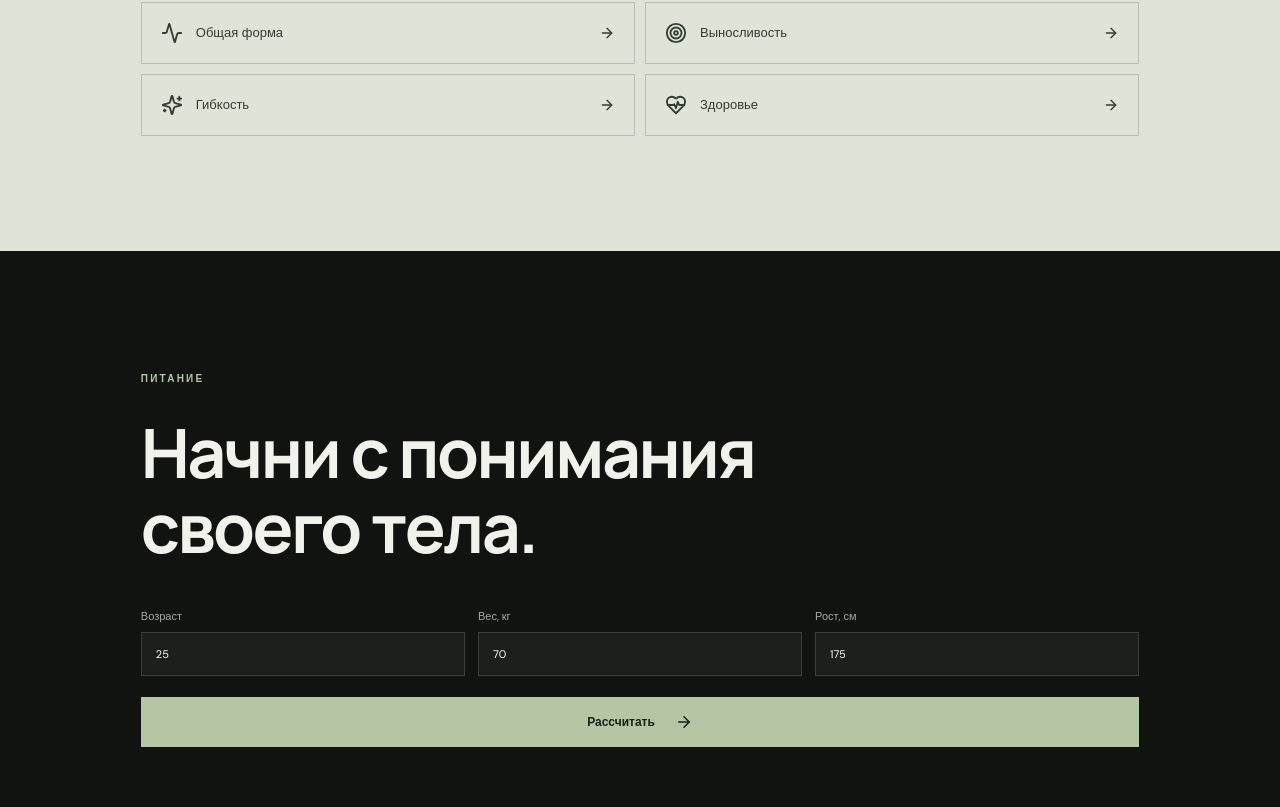
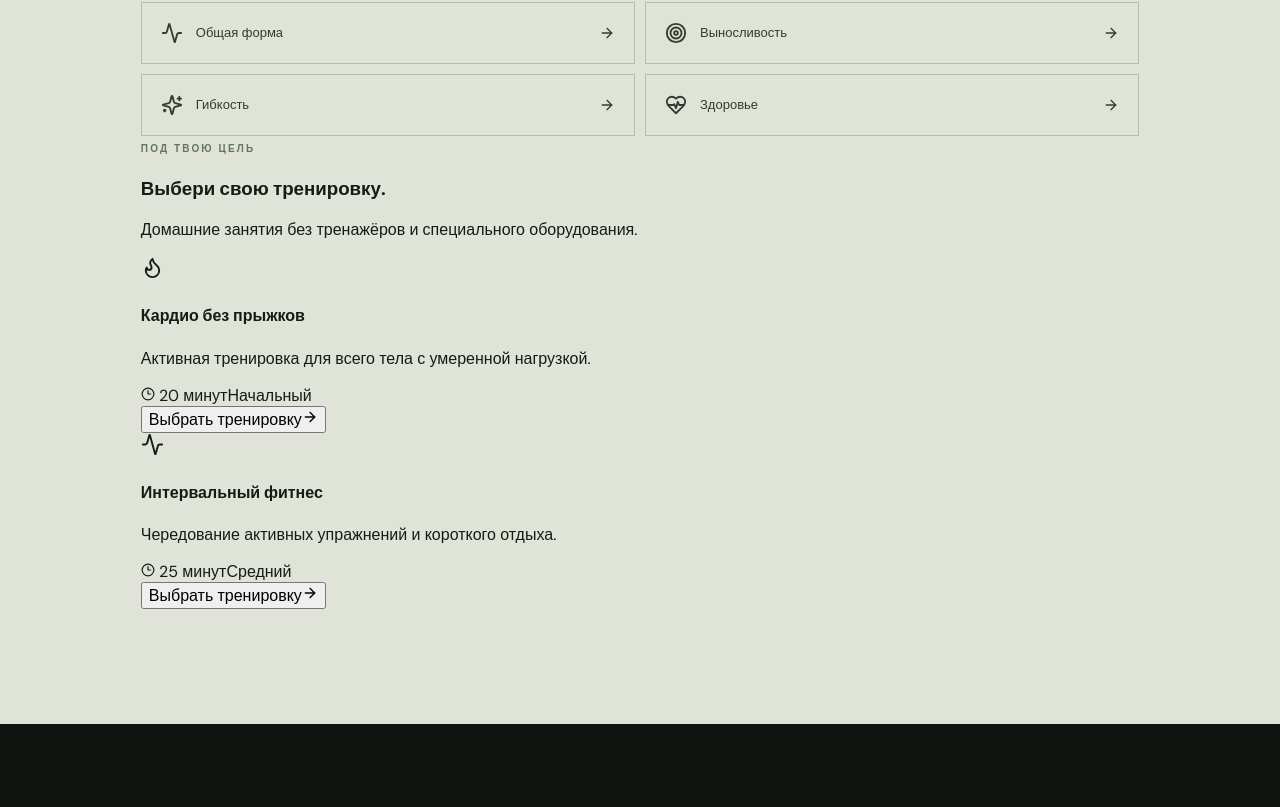
Before and after one commit to ahumebbelkov-tech/vigor-fitness, a React (Vite) app: page / in a window 1280 px wide. Shown: the part 1793-2600 px from the top of the page. Built offline with nearby package versions, Linux system fonts and the light colour scheme.

Commit message:
Add language support and workout details

```diff
--- a/src/App.tsx
+++ b/src/App.tsx
@@ -3,8 +3,10 @@ import { useState } from 'react';
 import {
   Activity, ArrowRight, Dumbbell, Flame,
   HeartPulse, Menu, Sparkles, Target,
-  Globe, ChevronDown, Check
+  Globe, ChevronDown, Check, Clock3
 } from 'lucide-react';
+
+type Language = 'RU' | 'UK' | 'EN';
 
 const translations = {
   RU: {
@@ -25,6 +27,14 @@ const translations = {
     goals: 'ТВОЯ ЦЕЛЬ',
     goalTitle: 'Твоё тело. Твои правила.',
     goalNames: ['Снижение веса', 'Набор мышц', 'Общая форма', 'Выносливость', 'Гибкость', 'Здоровье'],
+    workoutLabel: 'ПОД ТВОЮ ЦЕЛЬ',
+    workoutTitle: 'Выбери свою тренировку.',
+    workoutDescription: 'Домашние занятия без тренажёров и специального оборудования.',
+    duration: 'минут',
+    levels: ['Начальный', 'Средний', 'Продвинутый'],
+    choose: 'Выбрать тренировку',
+    chosen: 'Тренировка выбрана',
+    selectedMessage: 'Отличный выбор! Эта тренировка добавлена в твой текущий выбор.',
     nutrition: 'ПИТАНИЕ',
     nutritionTitle: 'Начни с понимания своего тела.',
     age: 'Возраст',
@@ -54,6 +64,14 @@ const translations = {
     goals: 'ТВОЯ МЕТА',
     goalTitle: 'Твоє тіло. Твої правила.',
     goalNames: ['Схуднення', 'Набір м’язів', 'Загальна форма', 'Витривалість', 'Гнучкість', 'Здоров’я'],
+    workoutLabel: 'ДЛЯ ТВОЄЇ МЕТИ',
+    workoutTitle: 'Обери своє тренування.',
+    workoutDescription: 'Домашні заняття без тренажерів і спеціального обладнання.',
+    duration: 'хвилин',
+    levels: ['Початковий', 'Середній', 'Просунутий'],
+    choose: 'Обрати тренування',
+    chosen: 'Тренування обрано',
+    selectedMessage: 'Чудовий вибір! Це тренування додано до твого поточного вибору.',
     nutrition: 'ХАРЧУВАННЯ',
     nutritionTitle: 'Почни з розуміння свого тіла.',
     age: 'Вік',
@@ -83,6 +101,14 @@ const translations = {
     goals: 'YOUR GOAL',
     goalTitle: 'Your body. Your rules.',
     goalNames: ['Weight loss', 'Build muscle', 'Get fit', 'Endurance', 'Flexibility', 'Wellness'],
+    workoutLabel: 'BUILT FOR YOUR GOAL',
+    workoutTitle: 'Choose your workout.',
+    workoutDescription: 'Home workouts without machines or special equipment.',
+    duration: 'minutes',
+    levels: ['Beginner', 'Intermediate', 'Advanced'],
+    choose: 'Choose workout',
+    chosen: 'Workout selected',
+    selectedMessage: 'Great choice! This workout has been added to your current selection.',
     nutrition: 'NUTRITION',
     nutritionTitle: 'Understand your body.',
     age: 'Age',
@@ -98,9 +124,157 @@ const translations = {
 
 const icons = [Dumbbell, Flame, Activity, Target, Sparkles, HeartPulse];
 
+const workoutLibrary = [
+  {
+    goal: 0,
+    title: ['Кардио без прыжков', 'Кардіо без стрибків', 'Low-impact cardio'],
+    description: [
+      'Активная тренировка для всего тела с умеренной нагрузкой.',
+      'Активне тренування для всього тіла з помірним навантаженням.',
+      'An active full-body session with moderate impact.'
+    ],
+    minutes: 20,
+    level: 0,
+    icon: Flame
+  },
+  {
+    goal: 0,
+    title: ['Интервальный фитнес', 'Інтервальний фітнес', 'Interval fitness'],
+    description: [
+      'Чередование активных упражнений и короткого отдыха.',
+      'Чергування активних вправ і короткого відпочинку.',
+      'Alternate active exercises with short recovery periods.'
+    ],
+    minutes: 25,
+    level: 1,
+    icon: Activity
+  },
+  {
+    goal: 1,
+    title: ['Сила собственного веса', 'Сила власної ваги', 'Bodyweight strength'],
+    description: [
+      'Базовые силовые упражнения для основных групп мышц.',
+      'Базові силові вправи для основних груп м’язів.',
+      'Fundamental strength exercises for major muscle groups.'
+    ],
+    minutes: 30,
+    level: 1,
+    icon: Dumbbell
+  },
+  {
+    goal: 1,
+    title: ['Сильный корпус', 'Сильний корпус', 'Core strength'],
+    description: [
+      'Упражнения для мышц живота, спины и стабилизации.',
+      'Вправи для м’язів живота, спини та стабілізації.',
+      'Exercises for your abs, back and core stability.'
+    ],
+    minutes: 18,
+    level: 0,
+    icon: Target
+  },
+  {
+    goal: 2,
+    title: ['Тренировка всего тела', 'Тренування всього тіла', 'Full body workout'],
+    description: [
+      'Комплекс упражнений для поддержания общей физической формы.',
+      'Комплекс вправ для підтримки загальної фізичної форми.',
+      'A balanced routine to maintain overall fitness.'
+    ],
+    minutes: 25,
+    level: 0,
+    icon: Activity
+  },
+  {
+    goal: 2,
+    title: ['Домашний фитнес', 'Домашній фітнес', 'Home fitness'],
+    description: [
+      'Разнообразные упражнения для ежедневной активности.',
+      'Різноманітні вправи для щоденної активності.',
+      'A varied routine to keep you moving every day.'
+    ],
+    minutes: 20,
+    level: 0,
+    icon: HeartPulse
+  },
+  {
+    goal: 3,
+    title: ['Интервальная выносливость', 'Інтервальна витривалість', 'Endurance intervals'],
+    description: [
+      'Постепенно развивай выносливость с чередованием нагрузки.',
+      'Поступово розвивай витривалість із чергуванням навантаження.',
+      'Build endurance with alternating work and recovery.'
+    ],
+    minutes: 25,
+    level: 1,
+    icon: Flame
+  },
+  {
+    goal: 3,
+    title: ['Энергия и темп', 'Енергія та темп', 'Energy and pace'],
+    description: [
+      'Динамичный комплекс для развития общей выносливости.',
+      'Динамічний комплекс для розвитку загальної витривалості.',
+      'A dynamic routine for improving overall stamina.'
+    ],
+    minutes: 22,
+    level: 1,
+    icon: Activity
+  },
+  {
+    goal: 4,
+    title: ['Мягкая растяжка', 'М’яке розтягування', 'Gentle stretching'],
+    description: [
+      'Спокойная растяжка основных групп мышц.',
+      'Спокійне розтягування основних груп м’язів.',
+      'A gentle stretch for your major muscle groups.'
+    ],
+    minutes: 15,
+    level: 0,
+    icon: HeartPulse
+  },
+  {
+    goal: 4,
+    title: ['Мобильность тела', 'Мобільність тіла', 'Full-body mobility'],
+    description: [
+      'Упражнения для подвижности суставов и контроля движений.',
+      'Вправи для рухливості суглобів і контролю рухів.',
+      'Exercises for joint mobility and movement control.'
+    ],
+    minutes: 20,
+    level: 1,
+    icon: Sparkles
+  },
+  {
+    goal: 5,
+    title: ['Зарядка для здоровья', 'Руханка для здоров’я', 'Healthy morning routine'],
+    description: [
+      'Лёгкий комплекс для мягкого начала активного дня.',
+      'Легкий комплекс для м’якого початку активного дня.',
+      'A gentle routine to start an active day.'
+    ],
+    minutes: 12,
+    level: 0,
+    icon: HeartPulse
+  },
+  {
+    goal: 5,
+    title: ['Движение каждый день', 'Рух щодня', 'Daily movement'],
+    description: [
+      'Несложные упражнения для регулярной физической активности.',
+      'Нескладні вправи для регулярної фізичної активності.',
+      'Simple exercises for regular daily activity.'
+    ],
+    minutes: 15,
+    level: 0,
+    icon: Activity
+  }
+];
+
 export default function App() {
-  const [lang, setLang] = useState<'RU' | 'UK' | 'EN'>('RU');
+  const [lang, setLang] = useState<Language>('RU');
   const [goal, setGoal] = useState(0);
+  const [selectedWorkout, setSelectedWorkout] = useState<number | null>(null);
   const [age, setAge] = useState('25');
   const [weight, setWeight] = useState('70');
   const [height, setHeight] = useState('175');
@@ -109,6 +283,10 @@ export default function App() {
   const [languageOpen, setLanguageOpen] = useState(false);
 
   const t = translations[lang];
+  const languageIndex = lang === 'RU' ? 0 : lang === 'UK' ? 1 : 2;
+  const visibleWorkouts = workoutLibrary
+    .map((workout, index) => ({ ...workout, id: index }))
+    .filter(workout => workout.goal === goal);
 
   function calculate() {
     const a = Number(age);
@@ -126,6 +304,11 @@ export default function App() {
   function scrollTo(id: string) {
     document.getElementById(id)?.scrollIntoView({ behavior: 'smooth' });
     setMenu(false);
+  }
+
+  function changeGoal(index: number) {
+    setGoal(index);
+    setSelectedWorkout(null);
   }
 
   return (
@@ -161,7 +344,6 @@ export default function App() {
             {languageOpen && (
               <div className="language-panel">
                 <span className="language-panel-label">LANGUAGE</span>
-
                 {([
                   ['RU', 'Русский'],
                   ['UK', 'Українська'],
@@ -224,6 +406,7 @@ export default function App() {
       <section className="workouts section" id="workouts">
         <span className="eyebrow">{t.goals}</span>
         <h2>{t.goalTitle}</h2>
+
         <div className="goal-grid">
           {t.goalNames.map((name, i) => {
             const Icon = icons[i];
@@ -231,7 +414,7 @@ export default function App() {
               <button
                 key={name}
                 className={goal === i ? 'goal-card active' : 'goal-card'}
-                onClick={() => setGoal(i)}
+                onClick={() => changeGoal(i)}
               >
                 <Icon size={22} />
                 <span>{name}</span>
@@ -239,6 +422,49 @@ export default function App() {
               </button>
             );
           })}
+        </div>
+
+        <div className="workout-results">
+          <span className="eyebrow">{t.workoutLabel}</span>
+          <h3>{t.workoutTitle}</h3>
+          <p className="workout-intro">{t.workoutDescription}</p>
+
+          <div className="workout-grid">
+            {visibleWorkouts.map(workout => {
+              const Icon = workout.icon;
+              const isSelected = selectedWorkout === workout.id;
+
+              return (
+                <article className={isSelected ? 'workout-card selected' : 'workout-card'} key={workout.id}>
+                  <div className="workout-card-icon">
+                    <Icon size={23} />
+                  </div>
+                  <h4>{workout.title[languageIndex]}</h4>
+                  <p>{workout.description[languageIndex]}</p>
+
+                  <div className="workout-meta">
+                    <span><Clock3 size={14} /> {workout.minutes} {t.duration}</span>
+                    <span>{t.levels[workout.level]}</span>
+                  </div>
+
+                  <button
+                    className="workout-select"
+                    onClick={() => setSelectedWorkout(isSelected ? null : workout.id)}
+                  >
+                    {isSelected ? t.chosen : t.choose}
+                    {isSelected ? <Check size={16} /> : <ArrowRight size={16} />}
+                  </button>
+                </article>
+              );
+            })}
+          </div>
+
+          {selectedWorkout !== null && (
+            <div className="workout-confirmation">
+              <Check size={18} />
+              <span>{t.selectedMessage}</span>
+            </div>
+          )}
         </div>
       </section>
 
```
